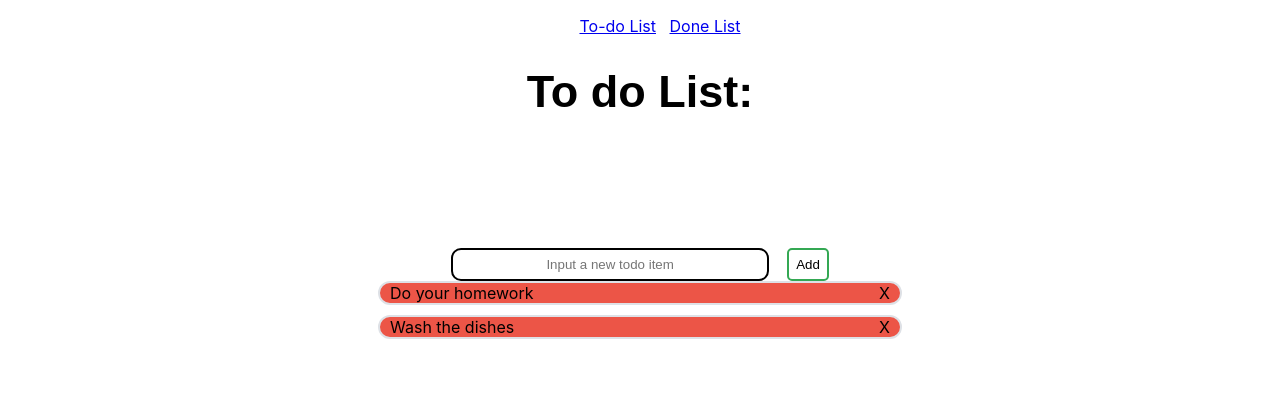
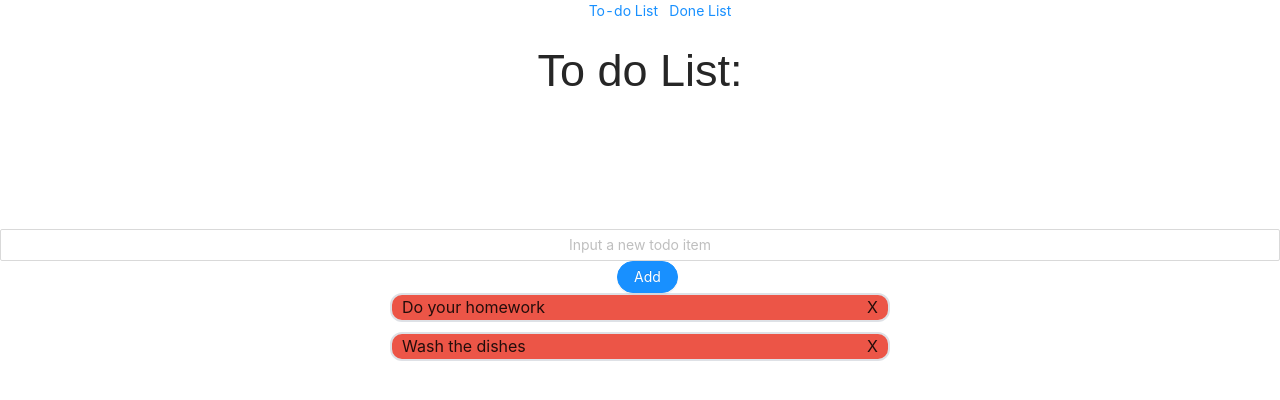
Before and after one commit to ORARAPA/to-do-list-8-17-21, a React (Create React App) app in the folder todo-list-redux/: page / in a window 1280 px wide. Shown: the top 400 px of the page. Built offline with nearby package versions, Linux system fonts and the light colour scheme; no server answers; a web font is replaced by a local one.

Commit message:
[ToDoList][Paraluman] refactor: use antd design for form

```diff
--- a/todo-list-redux/src/features/todos/components/TodoForm.js
+++ b/todo-list-redux/src/features/todos/components/TodoForm.js
@@ -3,6 +3,10 @@ import { useState } from "react";
 import "../styles/TodoForm.css";
 import {AddTodo} from "../reducers/todosSlice";
 import {useDispatch} from "react-redux";
+import { addTodo } from '../../apis/todos';
+import 'antd/dist/antd.css';
+import {Button} from 'antd';
+import { Input } from 'antd';
 
 
 function TodoForm(){
@@ -11,27 +15,24 @@ function TodoForm(){
 
     function handleChange(event){
         setText(event.target.value);
-        console.log(event.target.value);
     }
 
     function handleAdd(){
         if(text === ""){
             alert('Input todo is blank.')
         }else{
-            dispatch(AddTodo(text));
+            addTodo(text).then(
+                dispatch(AddTodo(text))
+            );
             setText("");
         }
     }
 
     return (
         <div className = "TodoForm">
-            <input type="text"
-                placeholder = "Input a new todo item"
-                value = {text}
-                onChange = {handleChange}
-            />
+            <Input placeholder="Input a new todo item" value = {text} onChange = {handleChange}/>
             &nbsp;&nbsp;&nbsp;&nbsp;
-            <button className="buttonAdd" onClick={handleAdd}>Add</button>
+            <Button type="primary" shape="round" onClick={handleAdd}>Add</Button>
         </div>
     );
 
```
